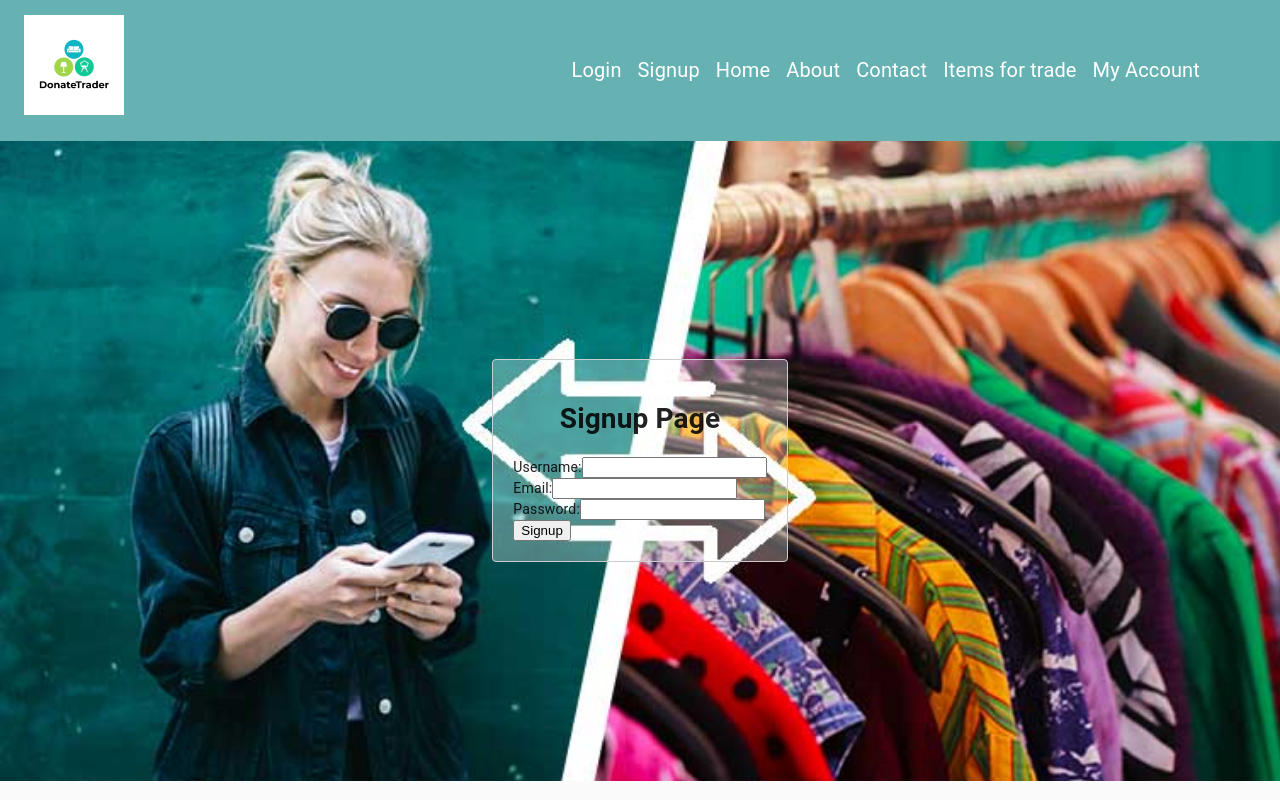
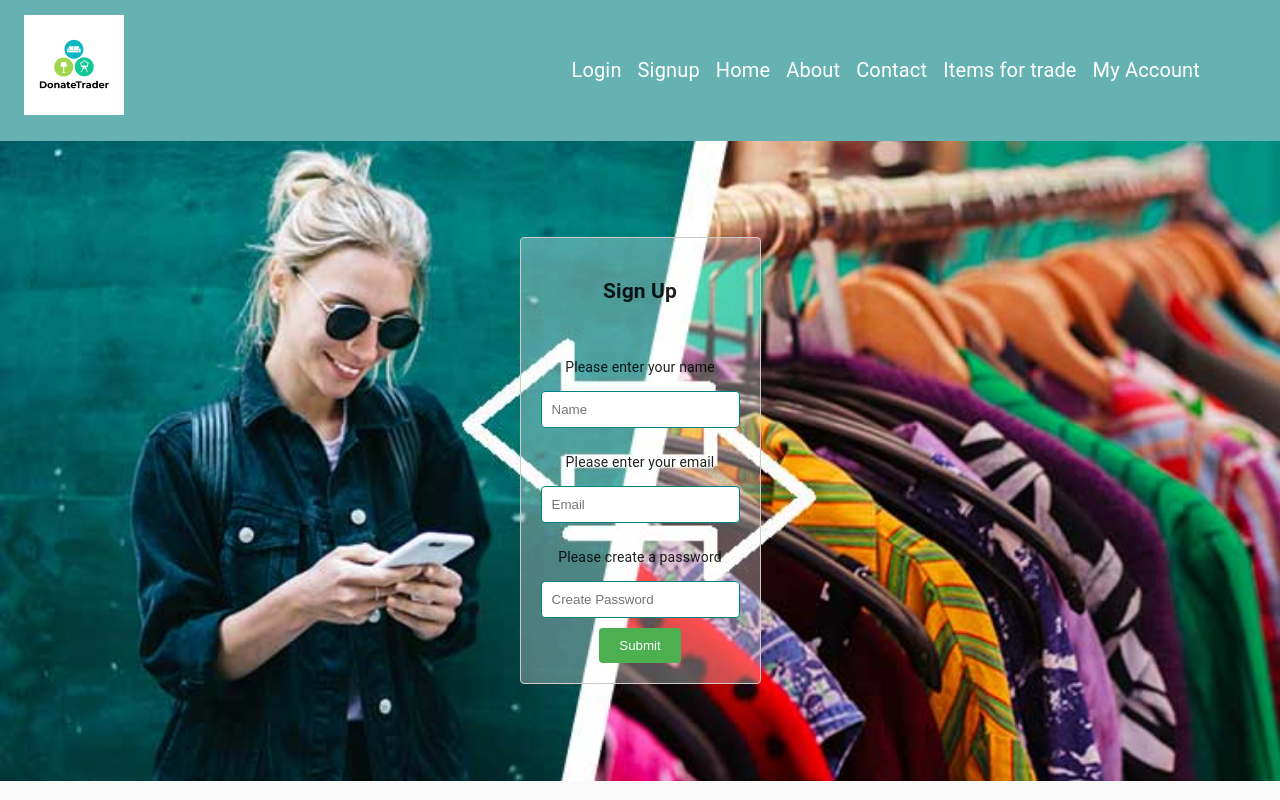
Before and after one commit to castarke/donatetrader, a React (Create React App) app in the folder client/: page /signup in a window 1280 px wide. Built offline with nearby package versions, Linux system fonts and the light colour scheme; the HTML template or start-up script is replaced by a standard one.

Commit message:
Revert "signup page files modified"

```diff
--- a/client/src/components/Signup.js
+++ b/client/src/components/Signup.js
@@ -4,115 +4,67 @@ import { SIGNUP_USER } from '../utils/mutations';
 import backgroundImg from './signup_pic.jpg';
 
 function Signup() {
-    const [formData, setFormData] = useState({
-        username: '',
-        email: '',
-        password: '',
+  const [email, setEmail] = useState('');
+  const [password, setPassword] = useState('');
+  const [name, setName] = useState('');
+  const [signupMutation, { loading, error }] = useMutation(SIGNUP_USER);
+
+  const handleSignup = async () => {
+    try {
+      const response = await signupMutation({
+        variables: {
+          email,
+          password,
+          name,
+        },
       });
-  const [signupMutation, { loading }] = useMutation(SIGNUP_USER);
-
-  const [errors, setErrors] = useState({});
-
-
-
-  const handleChange = (e) => {
-    setFormData({
-      ...formData,
-      [e.target.name]: e.target.value,
-    });
-  };
-
-  const handleSubmit = (e) => {
-    e.preventDefault();
-
-    const validationErrors = validateForm(formData);
-    if (Object.keys(validationErrors).length === 0) {
-        signupMutation({ variables: formData })
-        .then((res) => {
-          console.log('User signed up successfully:', res.data);
-          // Perform any necessary actions after successful signup
-        })
-        .catch((error) => {
-          console.error('Signup error:', error.message);
-          // Handle signup error or display error message to the user
-        });
-    } else {
-      setErrors(validationErrors);
+    } catch (error) {
+      console.log(error);
     }
   };
 
-  const validateForm = (formData) => {
-    const errors = {};
-
-    if (!formData.username.trim()) {
-      errors.username = 'Username is required';
-    }
-
-    if (!formData.email.trim()) {
-      errors.email = 'Email is required';
-    } else if (!isValidEmail(formData.email)) {
-      errors.email = 'Invalid email format';
-    }
-
-    if (!formData.password.trim()) {
-      errors.password = 'Password is required';
-    }
-
-    return errors;
-  };
-
-  const isValidEmail = (email) => {
-    // Regular expression for basic email validation
-    const emailRegex = /^[^\s@]+@[^\s@]+\.[^\s@]+$/;
-    return emailRegex.test(email);
-  };
-
-return(
+  return (
     <div style={styles.background}>
       <div style={styles.container}>
-        <h1>Signup Page</h1>
-        <form onSubmit={handleSubmit}>
-        <div>
-          <label htmlFor="username">Username:</label>
+        <h2>Sign Up</h2>
+        <div style={styles.form}>
+          <p>Please enter your name</p>
           <input
+            style={styles.input}
             type="text"
-            id="username"
-            name="username"
-            value={formData.username}
-            onChange={handleChange}
+            placeholder="Name"
+            value={name}
+            onChange={(e) => setName(e.target.value)}
           />
-          {errors.username && <p>{errors.username}</p>}
+          <p>Please enter your email</p>
+          <input
+            style={styles.input}
+            type="email"
+            placeholder="Email"
+            value={email}
+            onChange={(e) => setEmail(e.target.value)}
+          />
+          <p>Please create a password</p>
+          <input
+            style={styles.input}
+            type="password"
+            placeholder="Create Password"
+            value={password}
+            onChange={(e) => setPassword(e.target.value)}
+          />
+          <button
+            style={styles.button}
+            onClick={handleSignup}
+            disabled={loading}
+          >
+            {loading ? 'Signing up...' : 'Submit'}
+          </button>
+          {error && <p>Error occurred. Please try again.</p>}
         </div>
-        <div>
-          <label htmlFor="email">Email:</label>
-          <input
-            type="email"
-            id="email"
-            name="email"
-            value={formData.email}
-            onChange={handleChange}
-          />
-          {errors.email && <p>{errors.email}</p>}
-        </div>
-        <div>
-          <label htmlFor="password">Password:</label>
-          <input
-            type="password"
-            id="password"
-            name="password"
-            value={formData.password}
-            onChange={handleChange}
-          />
-          {errors.password && <p>{errors.password}</p>}
-        </div>
-        <button type="submit" disabled={loading}>
-          {loading ? 'Signing up...' : 'Signup'}
-        </button>
-      </form>
-    </div>
+      </div>
     </div>
   );
-};
+}
 
 const styles = {
   background: {
--- a/client/src/utils/mutations.js
+++ b/client/src/utils/mutations.js
@@ -117,12 +117,11 @@ export const LOGIN_USER = gql`
 `;
 
 export const SIGNUP_USER=gql`
-  mutation Signup ($name:String!, $email:String!, $password:String!){
-    signup(username:$name, email:$email, password:$password){
-      id
-      username
+  mutation Signup($email:String!, $password:String!, $name:String!){
+    signup(email:$email, password:$password, name:$name){
+      _id
+      name
       email
-      password
     }
   }
 `;
--- a/client/src/utils/queries.js
+++ b/client/src/utils/queries.js
@@ -2,7 +2,7 @@ import { gql } from '@apollo/client';
 
 export const GET_ME = gql`
   query ($userId: ID!) {
-    getUser(id: $userId) {
+    getUserById(id: $userId) {
       _id
       username
       email
```
Also changed, not shown: 2 other files (tests, documents, lock files or other folders).
